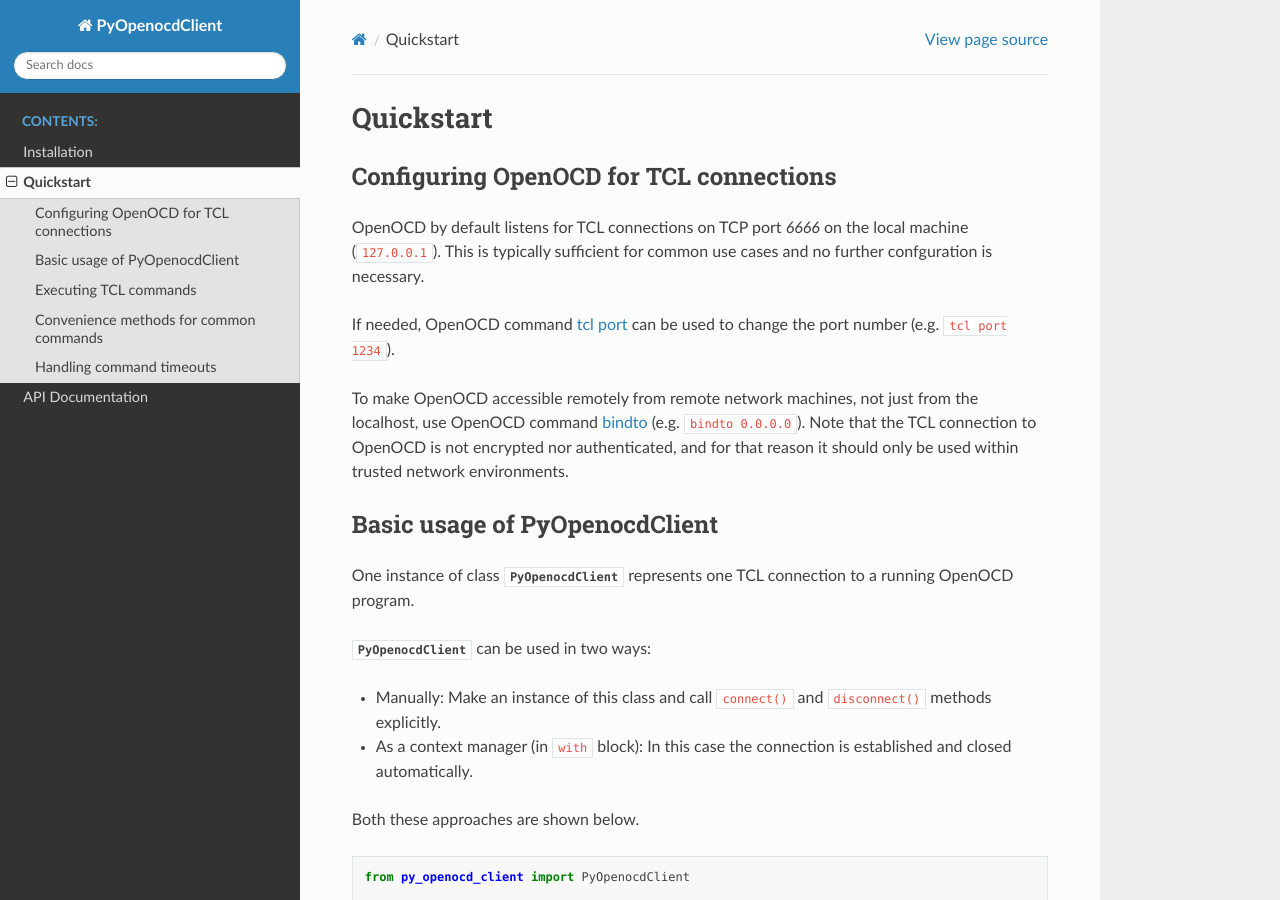
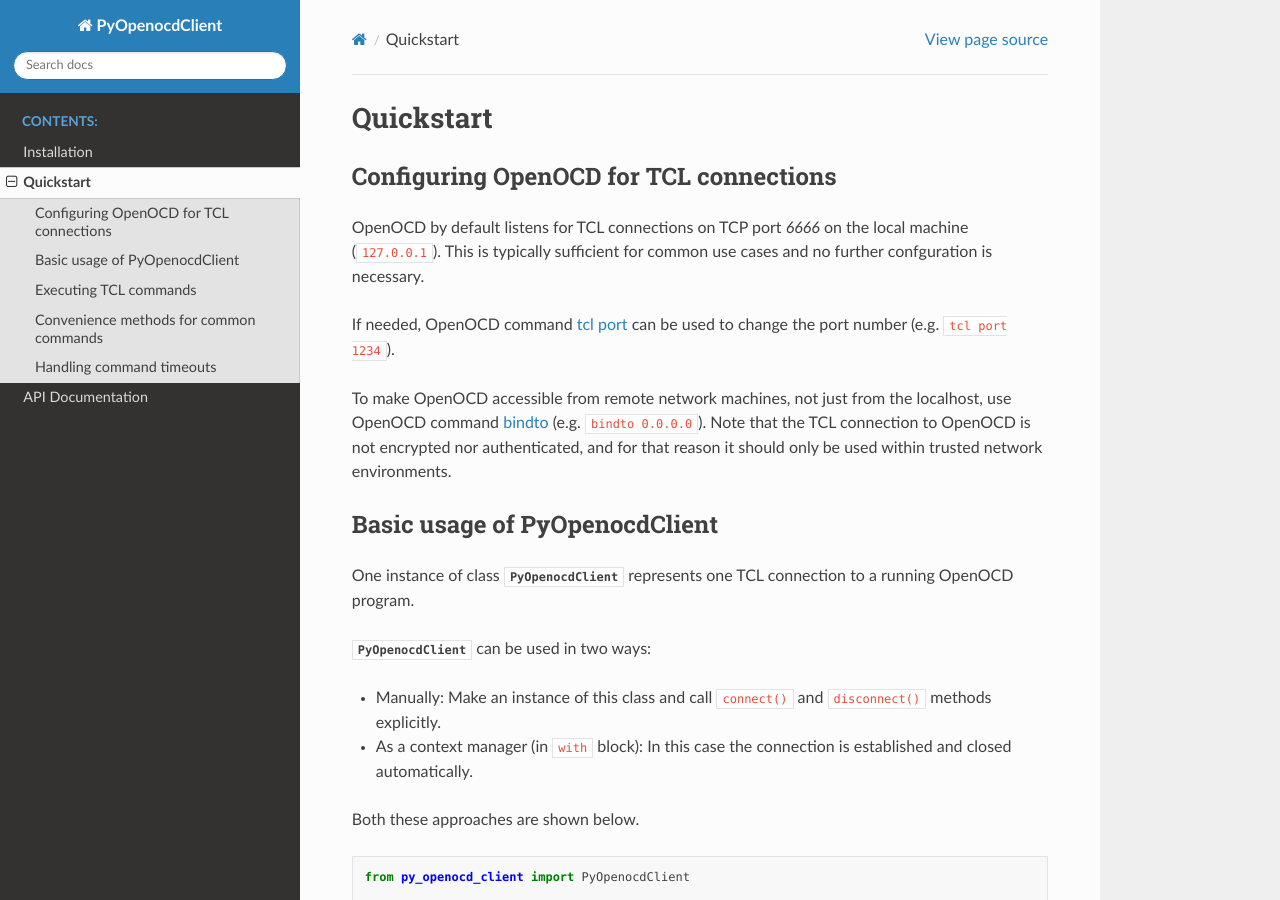
Before and after one commit to HonzaMat/PyOpenocdClient, a Sphinx documentation site: the page built from doc/quickstart.rst, in a window 1280 px wide and 900 px high. Built offline with Sphinx 7.4.7 and the Read the Docs theme 2.0.0, drawn with Linux system fonts in a browser that asks for light colours.

```diff
--- a/doc/quickstart.rst
+++ b/doc/quickstart.rst
@@ -11,7 +11,7 @@ common use cases and no further confguration is necessary.
 If needed, OpenOCD command `tcl port`_ can be used to change the port number
 (e.g. ``tcl port 1234``).
 
-To make OpenOCD accessible remotely from remote network machines, not just
+To make OpenOCD accessible from remote network machines, not just
 from the localhost, use OpenOCD command `bindto`_ (e.g. ``bindto 0.0.0.0``).
 Note that the TCL connection to OpenOCD is not encrypted nor authenticated, and for that
 reason it should only be used within trusted network environments.
```
Also changed, not shown: README.md (+26 -6 lines).
